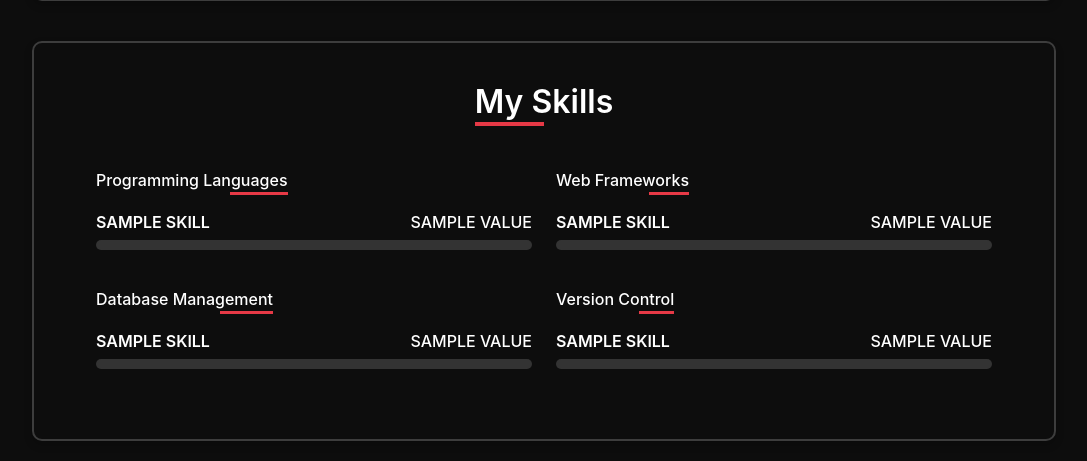
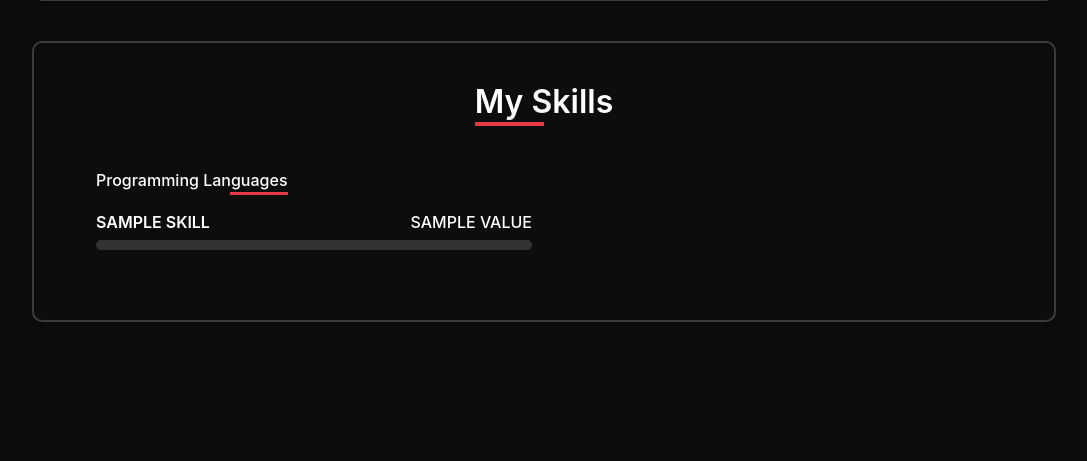
Before and after one commit to jaykobak/portfolio-website, a Flask app: template templates/about.html in a window 1280 px wide. Shown: the part 1241-1702 px from the top of the page, without its empty margins (96-1183 px from the left). After the commit the page ends 1563 px from the top, so only its background shows below. Run offline with Flask 3, Linux system fonts and the light colour scheme; the template is opened without the code that fills it: most values are stand-ins (such as "Sample title", 1, 10 or a date in 2020); some libraries are stand-ins or nearby versions.

Commit message:
Modify skill section

```diff
--- a/my_skills.py
+++ b/my_skills.py
@@ -2,6 +2,7 @@
 skills = {
     "programming_languages": {
         "Python": "90%",
+        "Java": "60%",
         "JavaScript": "75%",
         "SQL": "80%",
     },
@@ -9,6 +10,7 @@ skills = {
         "Flask": "85%",
         "Django": "75%",
         "Node.js": "80%",
+        "Express.js": "70%",
     },
     "database_management": {
         "MySQL": "80%",
--- a/templates/about.html
+++ b/templates/about.html
@@ -37,6 +37,7 @@
             <div class="skill-content">
                 <div class="container">
                     <div class="row">
+                        {% for skill in skills %}
                         <div class="col-lg-6">
                             <h5 class="inter-skill-content">Programming Languages</h5>
                             {% for skill, value in skills["programming_languages"].items() %}
@@ -52,51 +53,7 @@
                             </div>
                             {% endfor %}
                         </div>
-                        <div class="col-lg-6">
-                            <h5 class="inter-skill-content">Web Frameworks</h5>
-                            {% for skill, value in skills["web_frameworks"].items() %}
-                            <div class="skill-section">
-                                <span class="skill-name inter-skill-name">{{ skill }}
-                                    <i class="skill-percentage inter-skill-percentage">{{ value }}</i>
-                                </span>
-                                <div class="progress-bar-wrap">
-                                    <div class="progress-bar" role="progressbar"
-                                        aria-valuenow="{{ value|replace('%', '') }}" aria-valuemin="0"
-                                        aria-valuemax="100" style="width: 0;"></div>
-                                </div>
-                            </div>
-                            {% endfor %}
-                        </div>
-                        <div class="col-lg-6">
-                            <h5 class="inter-skill-content">Database Management</h5>
-                            {% for skill, value in skills["database_management"].items() %}
-                            <div class="skill-section">
-                                <span class="skill-name inter-skill-name">{{ skill }}
-                                    <i class="skill-percentage inter-skill-percentage">{{ value }}</i>
-                                </span>
-                                <div class="progress-bar-wrap">
-                                    <div class="progress-bar" role="progressbar"
-                                        aria-valuenow="{{ value|replace('%', '') }}" aria-valuemin="0"
-                                        aria-valuemax="100" style="width: 0;"></div>
-                                </div>
-                            </div>
-                            {% endfor %}
-                        </div>
-                        <div class="col-lg-6">
-                            <h5 class="inter-skill-content">Version Control</h5>
-                            {% for skill, value in skills["version_control"].items() %}
-                            <div class="skill-section">
-                                <span class="skill-name inter-skill-name">{{ skill }}
-                                    <i class="skill-percentage inter-skill-percentage">{{ value }}</i>
-                                </span>
-                                <div class="progress-bar-wrap">
-                                    <div class="progress-bar" role="progressbar"
-                                        aria-valuenow="{{ value|replace('%', '') }}" aria-valuemin="0"
-                                        aria-valuemax="100" style="width: 0;"></div>
-                                </div>
-                            </div>
-                            {% endfor %}
-                        </div>
+                        {% endfor %}
                     </div>
                 </div>
             </div>
```
Also changed, not shown: sample.py (+4 -9 lines).
